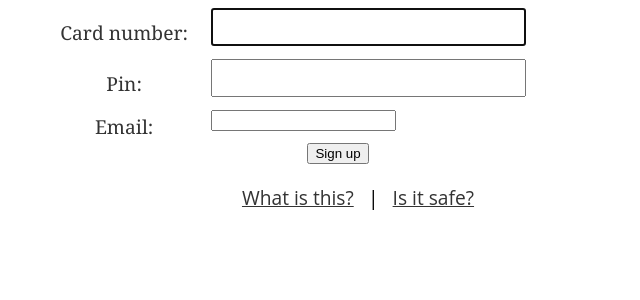
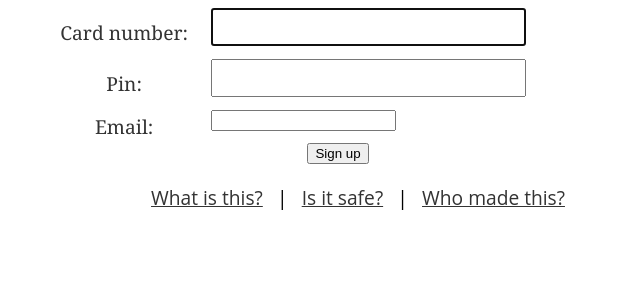
Before and after one commit to MichaelDiBernardo/tplreminder, a Django app: page / in a window 1280 px wide. Shown: the part 177-477 px from the top of the page, without its empty margins (0-640 px from the left). Run offline with Django 3.2, Linux system fonts and the light colour scheme; some libraries are stand-ins or nearby versions.

Commit message:
Adding attribution.

```diff
--- a/tpl_base/core/templates/index.html
+++ b/tpl_base/core/templates/index.html
@@ -24,6 +24,8 @@
         <li><a href="/page/what/">What is this?</a></li>
         <li>|</li>
         <li><a href="/page/safe/">Is it safe?</a></li>
+        <li>|</li>
+        <li><a href="http://mikedebo.ca">Who made this?</a></li>
     </ul>
     </div>
     <script>
```
